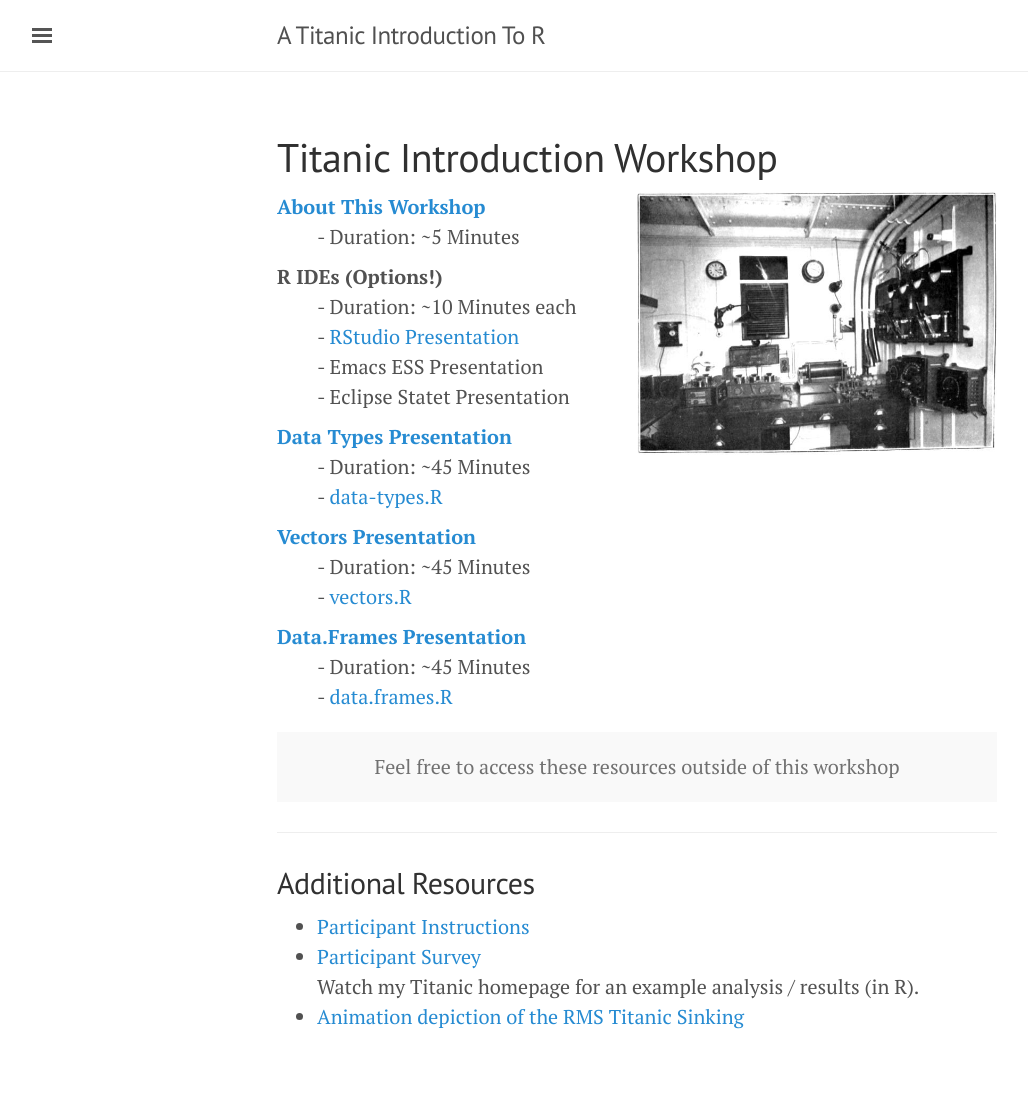
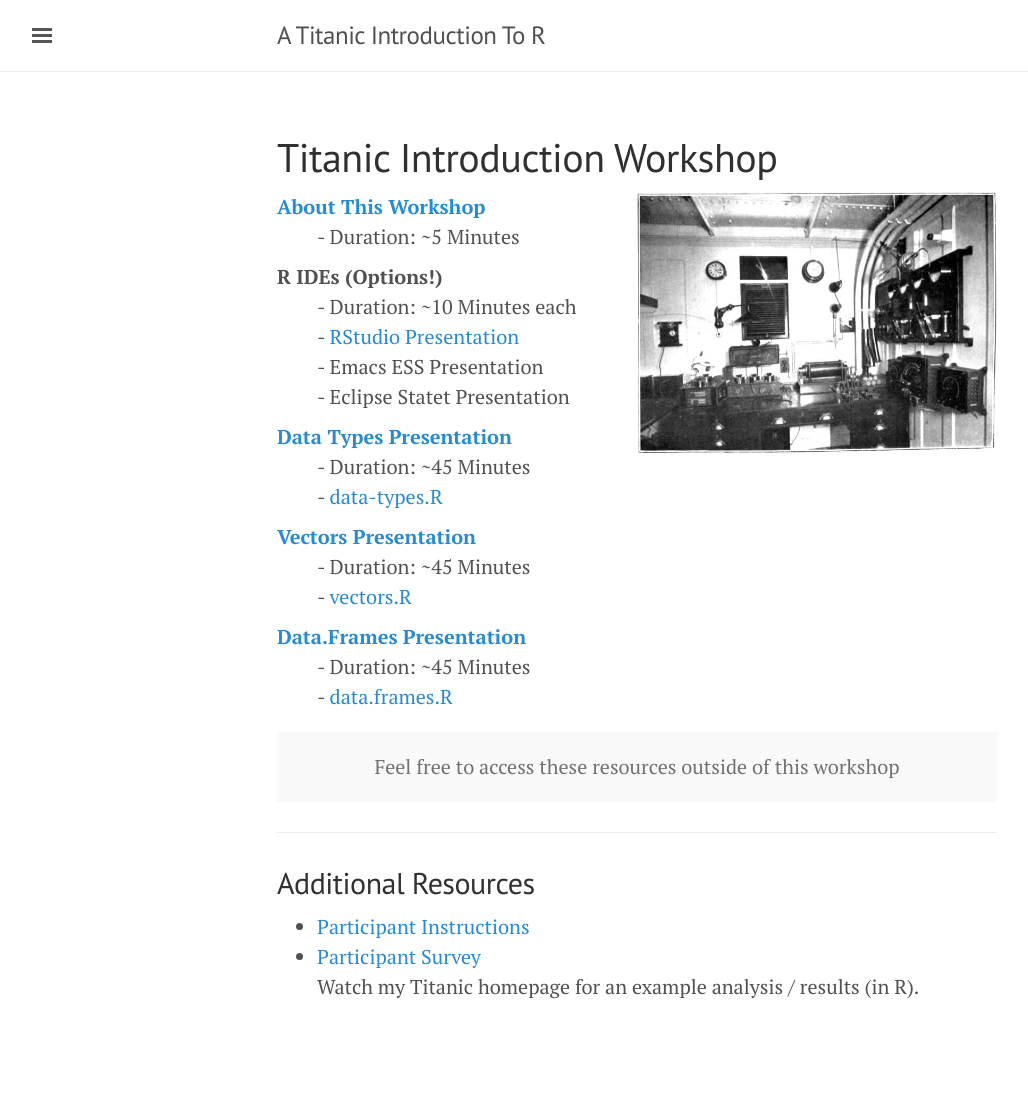
Before and after one commit to ajstamm/titanic, a Jekyll site: the page built from workshops/introduction/index.html, in a window 1280 px wide. Shown: the whole page, without its empty margins (3-1031 px from the left). Built offline with Jekyll 4.4.1, drawn with Linux system fonts in a browser that asks for light colours; after the commit the page ends 1082 px from its top, so only the background shows below that.

Commit message:
Removes a broken link.
Closes issue #29.

```diff
--- a/workshops/introduction/index.html
+++ b/workshops/introduction/index.html
@@ -55,5 +55,4 @@
     <li>
         <a href="https://docs.google.com/forms/d/1kHqxrcbNWRI0_o3CVddUDEw64NAGGxUs6Kw_DwXvle8/viewform?usp=send_form" target="_blank">Participant Survey</a><br /> Watch my Titanic homepage for an example analysis / results (in R).
     </li>
-    <li><a href="http://www.titanichg.com/" target="_blank">Animation depiction of the RMS Titanic Sinking</a></li>
 </ul>
```
